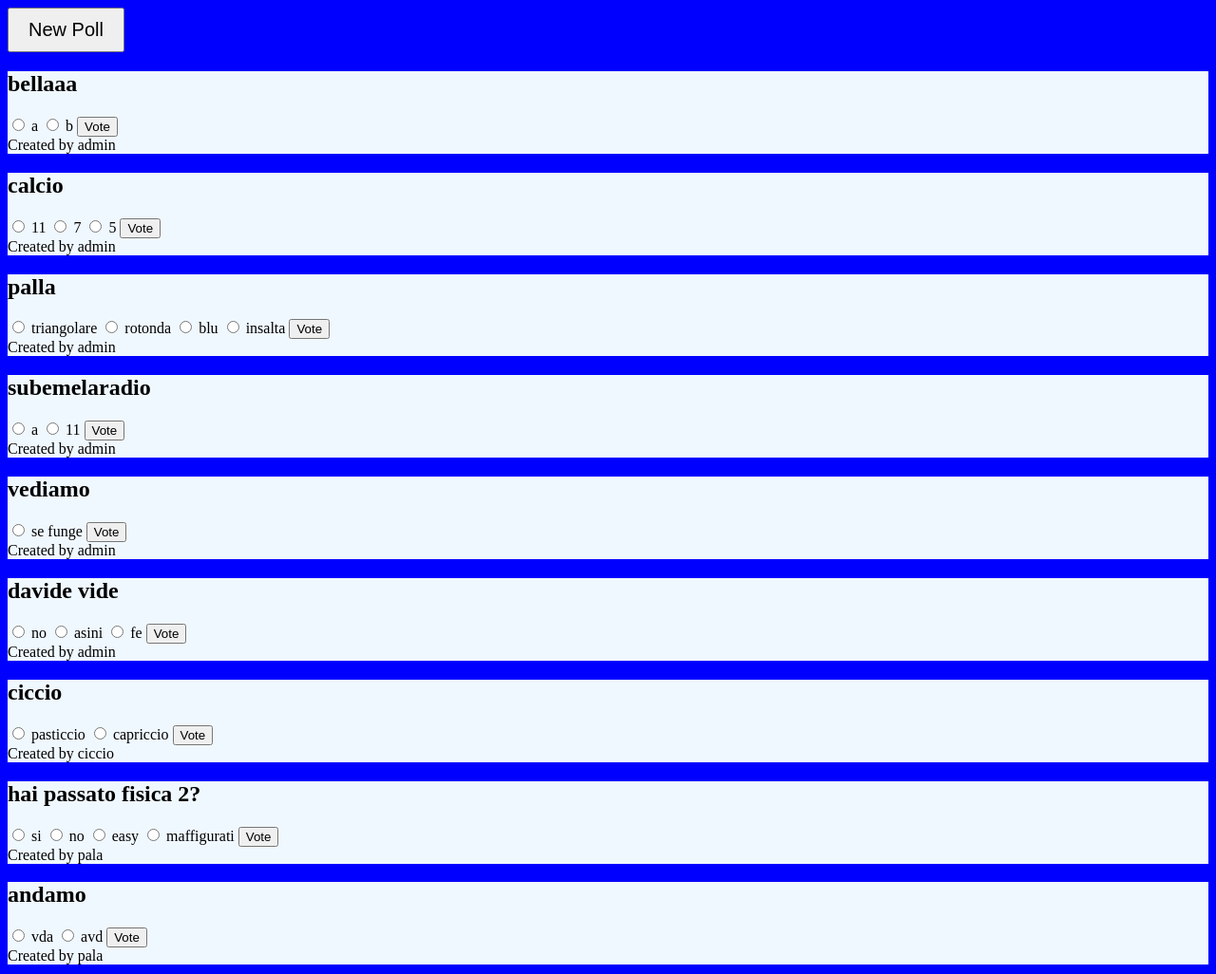
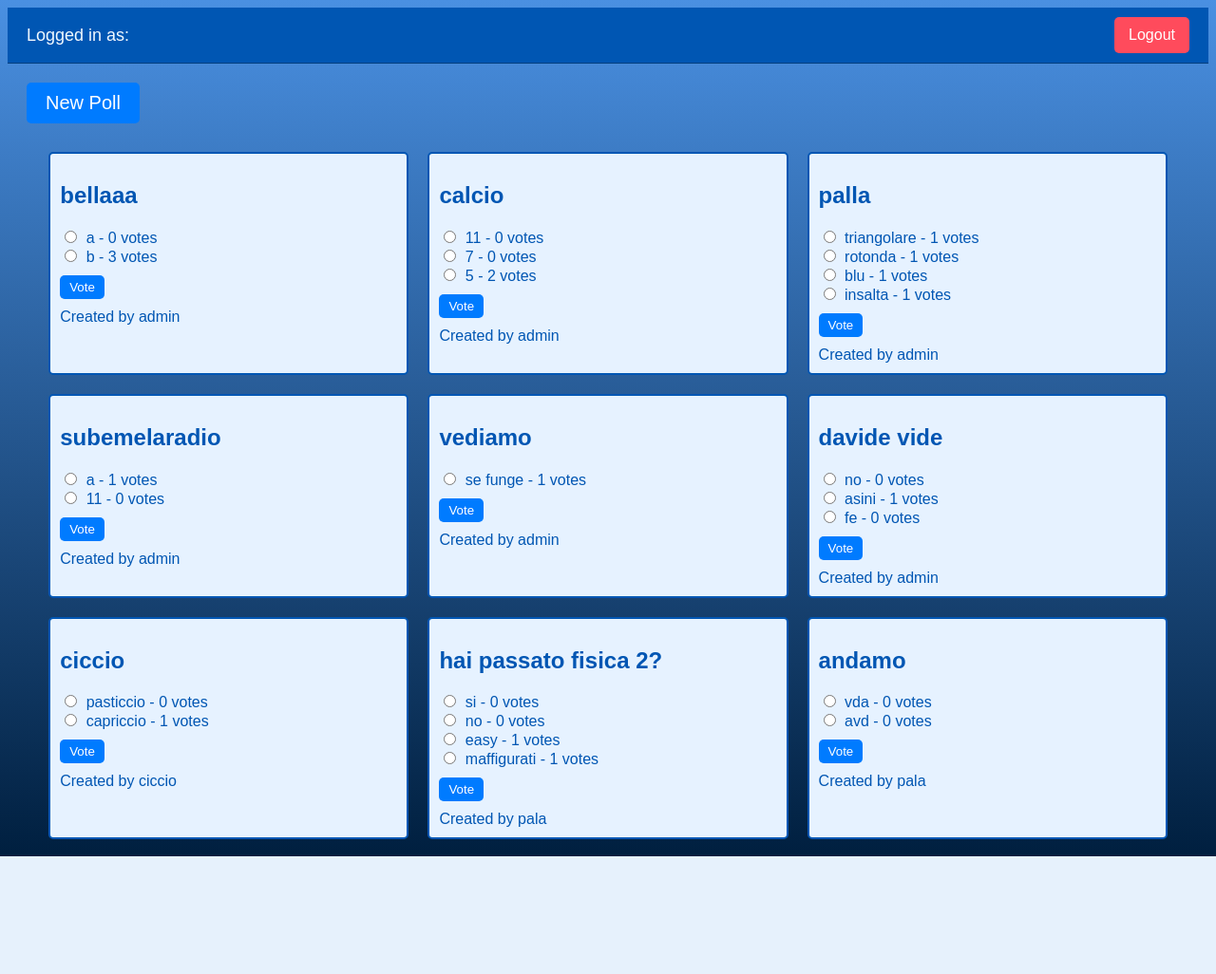
Before and after one commit to nikcinigiani2/pollingppm, a Django app: page /home/ in a window 1280 px wide. Shown: the whole page at 95% size. After the commit the page ends 902 px from the top, so only its background shows below. Run offline with Django 5.2, Linux system fonts and the light colour scheme; data comes from the database, SQL or seed files in the repository; both versions use the stored data as it was after the commit.

Commit message:
delete poll

```diff
--- a/PollingApp/urls.py
+++ b/PollingApp/urls.py
@@ -31,10 +31,11 @@ urlpatterns = [
     path('polls/<int:pk>/choices/<int:choice_id>/vote/', Vote.as_view(), name='vote'),
     path('admin/', admin.site.urls),
     path('polls/create/', CreatePoll, name='CreatePoll'),
+    path('vote/<int:poll_id>/', vote, name='vote'),
     path('api-auth/', include('rest_framework.urls')),
     path('register/', Register, name='register'),
     path('logout/', Logout, name='logout'),
-    path('delete_poll/<int:pk>/', delete_Poll, name='delete_Poll'),
+    path('delete_poll/<int:poll_id>/', delete_Poll, name='delete_Poll'),
 
 
 
--- a/polls_app/Views.py
+++ b/polls_app/Views.py
@@ -10,8 +10,8 @@ from .Serializer import PollSerializer, ChoiceSerializer
 from rest_framework.response import Response
 from rest_framework.views import APIView
 from django.shortcuts import render, redirect
-from .Forms import PollForm, ChoiceFormSet, ChoiceForm
 from django.http import JsonResponse
+from django.contrib.auth import authenticate, login, logout
 
 
 
@@ -130,20 +130,21 @@ def Logout(request):
     return render(request, 'login')
 
 def delete_Poll(request, poll_id):
-    if request.method == 'DELETE':
+    if request.method == 'POST':
         poll = Poll.objects.get(id=poll_id)
-        if request.user == poll.user:
-            poll.delete()
-            return JsonResponse({'success': True})
-        else:
-            return JsonResponse({'success': False, 'error': 'Non autorizzato'}, status=403)
-    else:
-        return JsonResponse({'success': False, 'error': 'Metodo non valido'}, status=405)
+        poll.delete()
+        return JsonResponse({'success': True})
 
 
-def vote(request, poll_id, choice_id):
+
+def vote(request, poll_id):
     poll = Poll.objects.get(id=poll_id)
-    choice = Choice.objects.get(id=choice_id)
+    choice_id = request.POST.get('choice')
+
+    try:
+        choice = Choice.objects.get(id=choice_id)
+    except Choice.DoesNotExist:
+        return JsonResponse({'success': False, 'error': 'Choice does not exist'}, status=404)
 
     if request.user in poll.responded_users.all():
         return JsonResponse({'success': False, 'error': 'User has already voted'})
@@ -154,10 +155,30 @@ def vote(request, poll_id, choice_id):
     poll.responded_users.add(request.user)
     poll.save()
 
-    return JsonResponse({'success': True})
+    return redirect('home')
 
 
 def home(request):
     polls = Poll.objects.all()
     choices = Choice.objects.all()
     return render(request, 'home.html', {'polls': polls, 'choices': choices})
+
+
+
+
+def delete_Poll(request, poll_id):
+    if request.method == 'POST':
+        try:
+            poll = Poll.objects.get(id=poll_id)
+            poll.delete()
+            return redirect('home')
+        except Poll.DoesNotExist:
+            return JsonResponse({'success': False, 'error': 'Poll non trovato'}, status=404)
+    else:
+        return JsonResponse({'success': False, 'error': 'Metodo non valido'}, status=405)
+
+
+
+def Logout(request):
+    logout(request)
+    return redirect('Login')
--- a/polls_app/templates/home.html
+++ b/polls_app/templates/home.html
@@ -3,33 +3,121 @@
 <head>
     <meta charset="UTF-8">
     <title>Title</title>
+    <style>
+        .container {
+            display: flex;
+            flex-wrap: wrap;
+            justify-content: center;
+        }
+        .poll {
+            flex: 0 1 30%;
+            box-sizing: border-box;
+            padding: 10px;
+            margin: 10px;
+            border: 2px solid #0056b3;
+            background-color: #e6f2ff;
+            border-radius: 5px;
+        }
+        .poll h2 {
+            color: #0056b3;
+        }
+        .poll button {
+            margin-top: 10px;
+            padding: 5px 10px;
+            background-color: #007bff;
+            color: white;
+            border: none;
+            border-radius: 5px;
+            cursor: pointer;
+        }
+        body {
+            background: linear-gradient(to bottom, #4a90e2, #001f3f);
+            color: #0056b3;
+            font-family: Arial, sans-serif;
+        }
+        .new-poll-button {
+            text-decoration: none;
+            display: inline-block;
+            margin: 20px;
+        }
+        .new-poll-button button {
+            font-size: 20px;
+            padding: 10px 20px;
+            background-color: #007bff;
+            color: white;
+            border: none;
+            border-radius: 5px;
+            cursor: pointer;
+        }
+        .navbar {
+            background-color: #0056b3;
+            color: white;
+            padding: 10px 20px;
+            display: flex;
+            justify-content: space-between;
+            align-items: center;
+            border-bottom: 1px solid #003f7f;
+        }
+        .navbar .user-info {
+            font-size: 18px;
+            color: aliceblue;
+        }
+        .navbar .logout-button {
+            background-color: #ff4b5c;
+            color: white;
+            border: none;
+            padding: 10px 15px;
+            border-radius: 5px;
+            cursor: pointer;
+            text-decoration: none;
+        }
+    </style>
 </head>
-<body style="background-color: blue;">
+<body>
+    <div class="navbar">
+        <div class="user-info">
+            Logged in as: <span>{{ user.username }}</span>
+        </div>
+        <a href="{% url 'logout' %}" class="logout-button">Logout</a>
+    </div>
 
-    <a href="../polls/create/">
-        <button style="font-size: 20px; padding: 10px 20px;"> New Poll</button>
+    <a href="../polls/create/" class="new-poll-button">
+        <button>New Poll</button>
     </a>
 
-<div>
+    <div class="container">
         {% for poll in polls %}
-    <div  style="border:2px; background-color: aliceblue; margin-top:10px;margin-bottom:10px">
+        <div class="poll">
             <h2>{{ poll.question }}</h2>
             <div>
-            <form method="POST" action="">
+                <form method="POST" action="{% url 'vote' poll.id %}">
                 {% csrf_token %}
                 {% for choice in choices %}
                     {% if choice.poll == poll %}
-                    <input type="radio" name="{{ poll.question }}">
-                    <label>{{ choice.text }}</label>
+                        {% if request.user not in poll.responded_users.all %}
+                        <input type="radio" name="choice" value="{{ choice.id }}" data-id="{{ choice.id }}" style="margin-right: 5px;">
+                        {% endif %}
+                        <label for="{{ choice.id }}">{{ choice.text }}</label> - <span id="votes-{{ choice.id }}" data-id="{{ choice.id }}">{{ choice.votes }}</span> votes<br>
                     {% endif %}
                 {% endfor %}
+                {% if request.user not in poll.responded_users.all %}
                     <button type="submit">Vote</button>
+                {% endif %}
                 </form>
-            <label for="">Created by {{ poll.user }}</label>
+            {% if poll.user == user %}
+                <form method='POST' action="{% url 'delete_Poll' poll.id %}">
+                {% csrf_token %}
+                    <input type="submit" value="Delete">
+                </form>
+            {% endif %}
+                <label for="" style="margin-top: 10px; display: block; color: #0056b3;">Created by {{ poll.user }}</label>
             </div>
         </div>
         {% endfor %}
     </div>
 
+    <script>
+
+    </script>
 </body>
 </html>
```
Also changed, not shown: polls_app/templates/CreatePoll.html (+14 -17 lines), db.sqlite3. Lines whose indentation alone changed are shown as unchanged.
